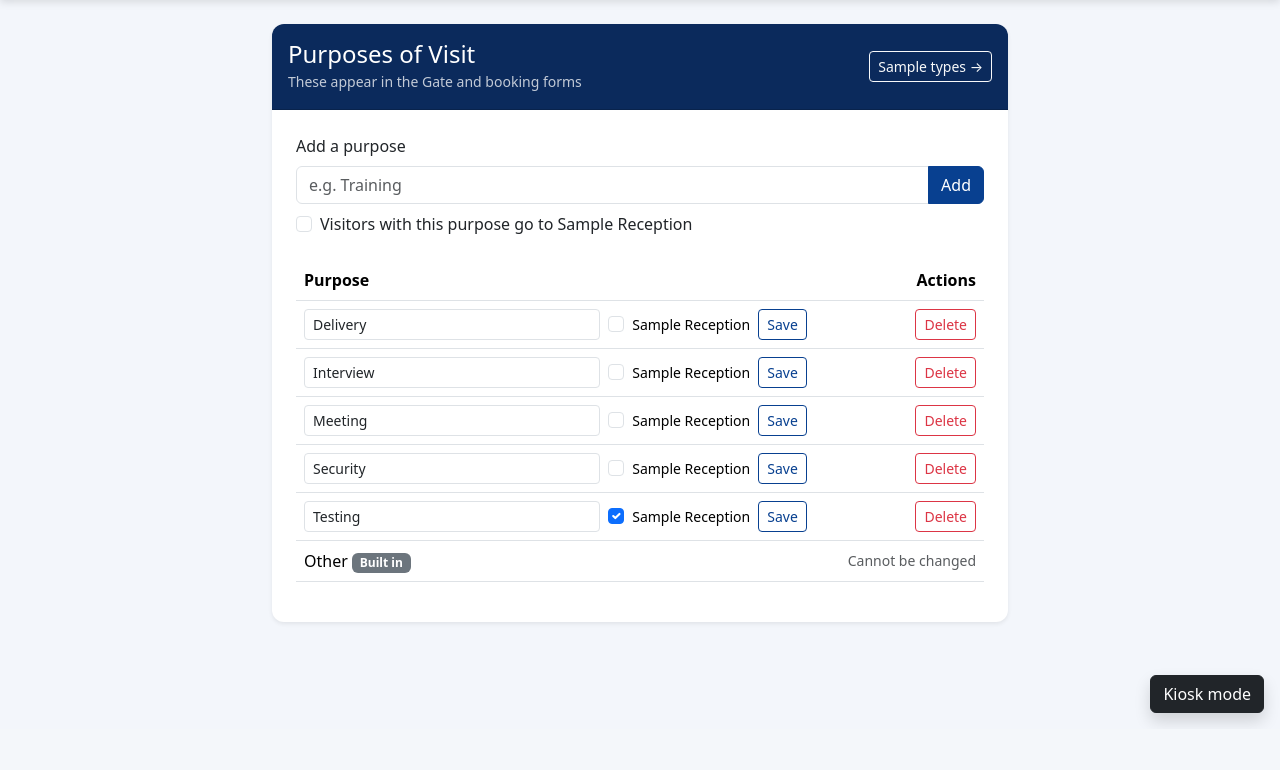
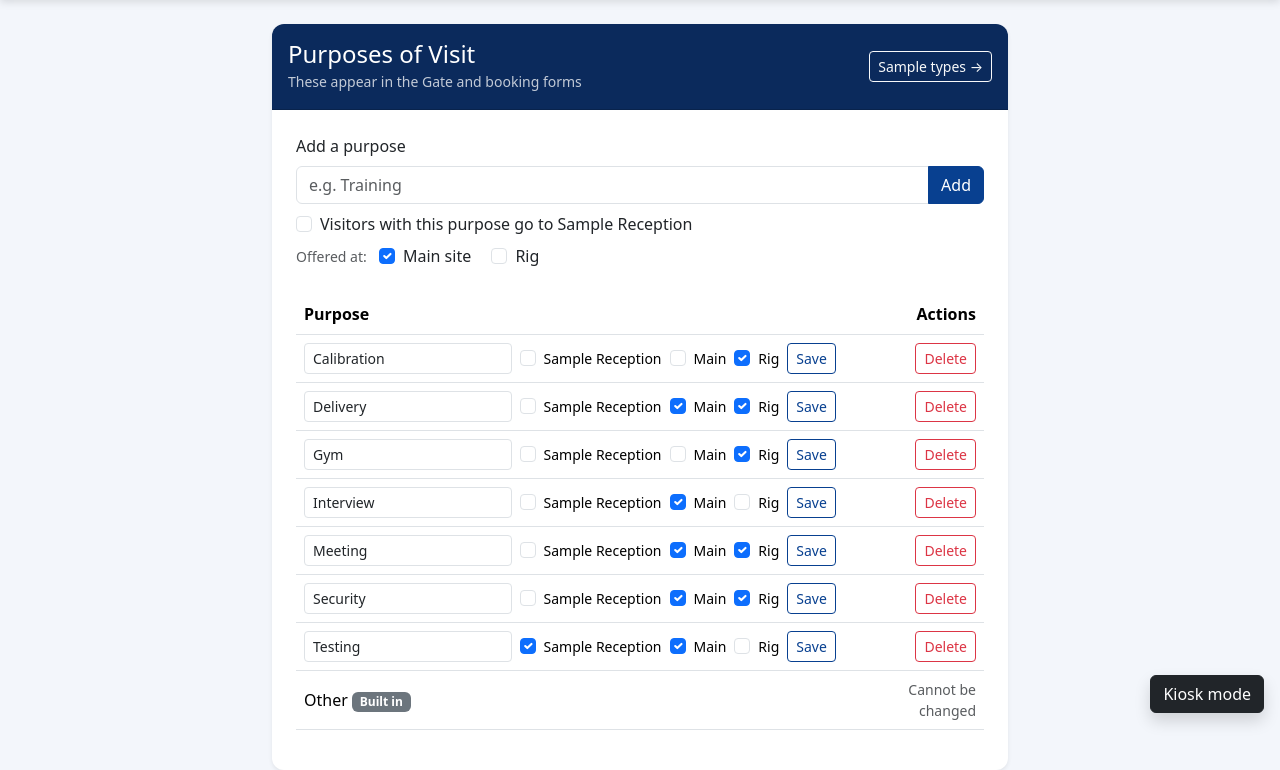
Before and after one commit to elvnshuti-codes/laptop-registration-system, a Laravel app: page /admin/purposes in a window 1280 px wide. Shown: the part 71-841 px from the top of the page. Before the commit the page ends 796 px from the top, so only its background shows below. Run offline with Laravel 12, Linux system fonts and the light colour scheme; a user stored in the database is signed in; data comes from the database, SQL or seed files in the repository; data that the repository does not hold is empty; parts of the project's set-up code (start-up, migrations or seed data) failed here and were passed over.

Commit message:
Rig foundations: site per visit, Rig roles and permissions, purposes offered per site, Rig-aware reports

```diff
--- a/app/Http/Controllers/VisitPurposeController.php
+++ b/app/Http/Controllers/VisitPurposeController.php
@@ -23,9 +23,15 @@ class VisitPurposeController extends Controller
             'name' => 'required|string|max:100|unique:visit_purposes,name',
         ]);
 
+        if (! $request->boolean('at_main') && ! $request->boolean('at_rig')) {
+            return back()->withInput()->withErrors(['name' => 'Choose where this purpose is offered: Main site, Rig, or both.']);
+        }
+
         VisitPurpose::create([
             'name' => $validated['name'],
             'is_testing' => $request->boolean('is_testing'),
+            'at_main' => $request->boolean('at_main'),
+            'at_rig' => $request->boolean('at_rig'),
         ]);
 
         return back()->with('success', "Purpose \"{$validated['name']}\" added.");
@@ -43,9 +49,15 @@ class VisitPurposeController extends Controller
             'name' => ['required', 'string', 'max:100', Rule::unique('visit_purposes', 'name')->ignore($purpose->id)],
         ]);
 
+        if (! $request->boolean('at_main') && ! $request->boolean('at_rig')) {
+            return back()->withErrors(['name' => 'Choose where this purpose is offered: Main site, Rig, or both.']);
+        }
+
         $purpose->update([
             'name' => $validated['name'],
             'is_testing' => $request->boolean('is_testing'),
+            'at_main' => $request->boolean('at_main'),
+            'at_rig' => $request->boolean('at_rig'),
         ]);
 
         return back()->with('success', 'Purpose updated. Existing visits and bookings keep their original wording.');
@@ -60,6 +72,6 @@ class VisitPurposeController extends Controller
         $name = $purpose->name;
         $purpose->delete();
 
-        return back()->with('success', "Purpose \"{$name}\" deleted. Existing records are not affected.");
+        return back()->with('success', "Purpose \"{$name}\" deleted. Existing records arenot affected.");
     }
 }
--- a/app/Models/VisitorVisit.php
+++ b/app/Models/VisitorVisit.php
@@ -19,6 +19,7 @@ class VisitorVisit extends Model
         'visitor_mobile_number',
         'visitor_card_number',
         'for_sample_reception',
+        'site',
         'gate_note',
         'delivery_to',
         'sample_owner_name',
@@ -36,6 +37,14 @@ class VisitorVisit extends Model
         'entry_cleared_at',
         'entry_cleared_by',
     ];
+
+    // Every visit belongs to one area: standard_house, sample_house or rig.
+    protected static function booted(): void
+    {
+        static::creating(function (VisitorVisit $visit) {
+            $visit->site ??= $visit->for_sample_reception ? 'sample_house' : 'standard_house';
+        });
+    }
 
     protected $casts = [
         'for_sample_reception' => 'boolean',
--- a/app/Support/ReportAccess.php
+++ b/app/Support/ReportAccess.php
@@ -12,10 +12,13 @@ class ReportAccess
         'view all workload' => ["All receptionists' workload", 'Without this, the person sees only their own figure.'],
     ];
 
-    // Which building's data the person may see in reports and records.
+    // Which area's data the person may see in reports and records, and who may serve Rig visitors.
     public const AREAS = [
         'view standard house data' => ['Standard House data', 'Reports and records of Standard House visitors.'],
         'view sample house data' => ['Sample House data', 'Reports and records of Sample House (Testing) visitors.'],
+        'view rig data' => ['Rig data', 'Reports and records of Rig visitors.'],
+        'view all areas' => ['Who is on site: all areas', 'The on-site overview for every area (Standard House, Sample House, Rig). Without this, the person sees only their own area.'],
+        'serve rig visitors' => ['Serve Rig visitors at reception', 'Shows a separate "Rig visitors" group on this receptionist\'s dashboard.'],
     ];
 
     // Staff laptop pages. Check-in at Entry is not listed here: it comes with the Entry Officer role.
@@ -30,6 +33,7 @@ class ReportAccess
     public const GATE = [
         'verify gate items' => ['Verify items left at the gate', 'The Items to verify screen: approve belongings and arms left at the gate.'],
         'view gate items report' => ['Gate items accountability report', 'Who left arms and belongings, who collected them, and who verified the records.'],
+        'view vip visits' => ['View VIP visits', 'See the names and movements of VIPs. Others see only a VIP count.'],
     ];
 
     // How a person's screen behaves.
--- a/resources/views/admin/purposes/index.blade.php
+++ b/resources/views/admin/purposes/index.blade.php
@@ -30,13 +30,24 @@
                     @csrf
                     <label for="new-name" class="form-label">Add a purpose</label>
                     <div class="input-group">
-                        <input type="text" id="new-name" name="name" class="form-control" maxlength="100"
+                        <input type="text" id="new-name" name="name" class="form-control"maxlength="100"
                                placeholder="e.g. Training" required>
                         <button type="submit" class="btn btn-primary">Add</button>
                     </div>
                     <div class="form-check mt-2">
-                        <input class="form-check-input" type="checkbox" name="is_testing" value="1" id="new-testing">
+                        <input class="form-check-input" type="checkbox" name="is_testing"value="1" id="new-testing">
                         <label class="form-check-label" for="new-testing">Visitors with this purpose go to Sample Reception</label>
+                    </div>
+                    <div class="mt-2">
+                        <span class="small text-muted me-2">Offered at:</span>
+                        <div class="form-check form-check-inline">
+                            <input class="form-check-input" type="checkbox" name="at_main" value="1" id="new-main" checked>
+                            <label class="form-check-label" for="new-main">Main site</label>
+                        </div>
+                        <div class="form-check form-check-inline">
+                            <input class="form-check-input" type="checkbox" name="at_rig" value="1" id="new-rig">
+                            <label class="form-check-label" for="new-rig">Rig</label>
+                        </div>
                     </div>
                 </form>
 
@@ -65,6 +76,16 @@
                                                        id="testing-{{ $purpose->id }}" @checked($purpose->is_testing)>
                                                 <label class="form-check-label small" for="testing-{{ $purpose->id }}">Sample Reception</label>
                                             </div>
+                                            <div class="form-check text-nowrap mb-0">
+                                                <input class="form-check-input" type="checkbox" name="at_main" value="1"
+                                                       id="main-{{ $purpose->id }}" @checked($purpose->at_main)>
+                                                <label class="form-check-label small" for="main-{{ $purpose->id }}">Main</label>
+                                            </div>
+                                            <div class="form-check text-nowrap mb-0">
+                                                <input class="form-check-input" type="checkbox" name="at_rig" value="1"
+                                                       id="rig-{{ $purpose->id }}" @checked($purpose->at_rig)>
+                                                <label class="form-check-label small" for="rig-{{ $purpose->id }}">Rig</label>
+                                            </div>
                                             <button type="submit" class="btn btn-sm btn-outline-primary">Save</button>
                                         </form>
                                     </td>
```
Also changed, not shown: app/Http/Controllers/ReportController.php (+18 -11 lines), app/Http/Controllers/VisitorRecordController.php (+23 -16 lines), database/migrations/2026_11_22_000001_add_site_roles_and_rig_purposes.php (added).
